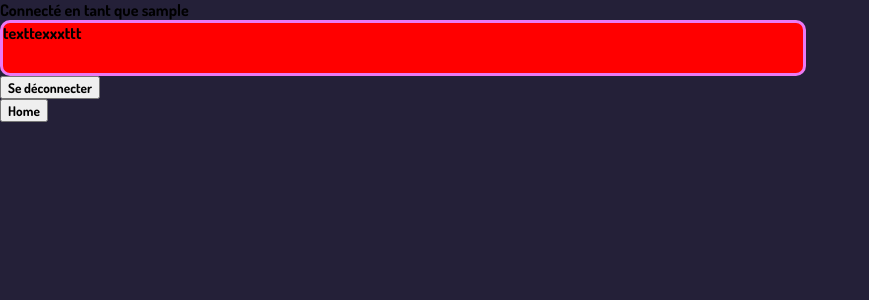
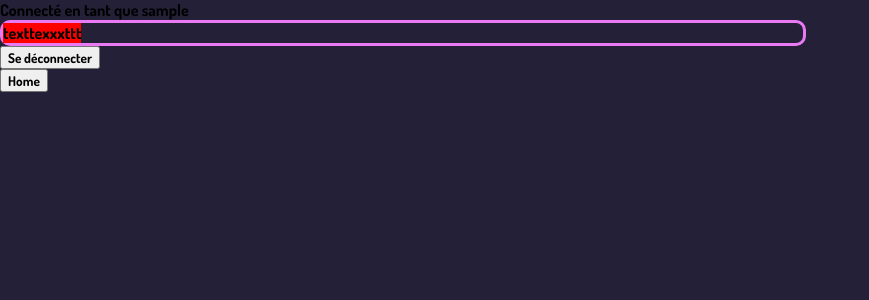
Before and after one commit to Tfoucher5/JPO, a PHP site: page /admin.php in a window 1280 px wide. Shown: the top 300 px of the page, without its empty margins (0-869 px from the left). Run offline with PHP 8.4, Linux system fonts and the light colour scheme; a user stored in the database is signed in; data comes from the database, SQL or seed files in the repository.

Commit message:
update admin

```diff
--- a/admin.php
+++ b/admin.php
@@ -16,7 +16,6 @@ require_once('base_donnee.php')
 <head>
     <meta charset="UTF-8">
     <meta name="viewport" content="width=device-width, initial-scale=1.0">
-    <link rel="stylesheet" href="phpstyle.css">
     <title>Administrateur</title>
     <link rel="stylesheet" href="stylenuit.css">
     <link rel="preconnect" href="https://fonts.googleapis.com">
--- a/stylenuit.css
+++ b/stylenuit.css
@@ -260,6 +260,8 @@ h1{
   border:3px solid #EA7AF4;
   border-radius:10px;
   width:800px;
-  height:50px;
+  height:auto;
+}
+.line .content_line{
   background-color: red;
 }
```
